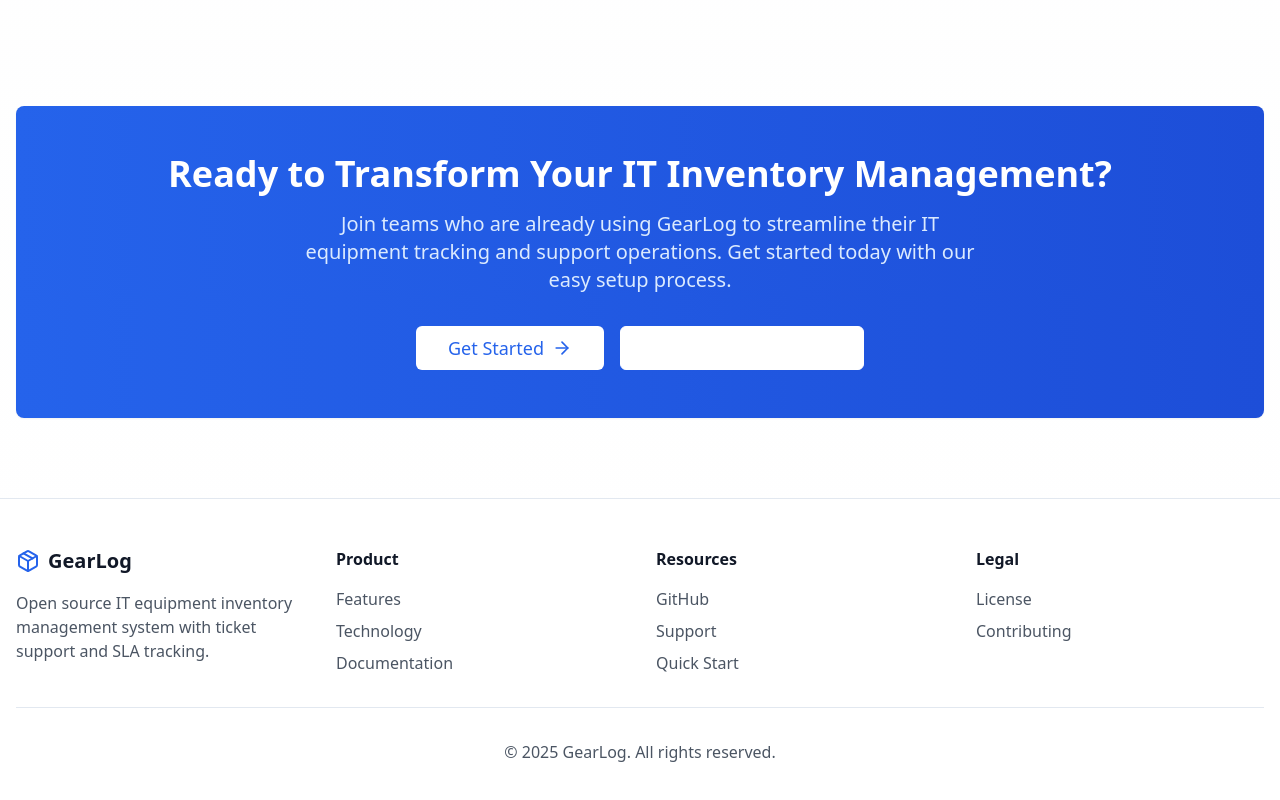
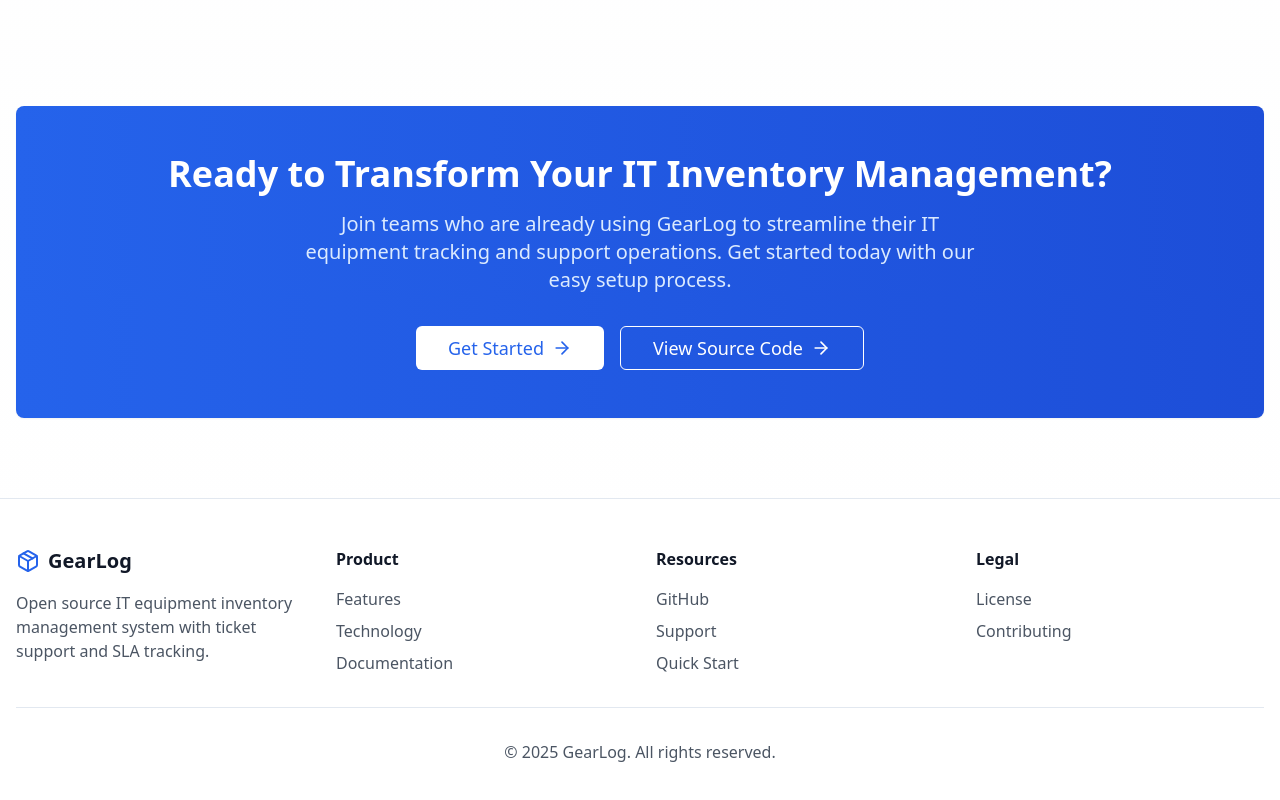
Before and after one commit to ricardoguimaraes2021/GearLog, a React (Vite) app in the folder frontend/: page /landing in a window 1280 px wide. Shown: the part 4279-5079 px from the top of the page. Built offline with nearby package versions, Linux system fonts and the light colour scheme; no server answers.

Commit message:
Fix: Make 'View Source Code' button text always visible
- Add !important classes to force white text on outline button
- Ensure transparent background on blue gradient section
- Fix text visibility issue when button is not hovered
- Button text is now always readable on blue background

```diff
--- a/frontend/src/pages/Landing/Landing.tsx
+++ b/frontend/src/pages/Landing/Landing.tsx
@@ -345,7 +345,7 @@ export default function Landing() {
                 <Button
                   size="lg"
                   variant="outline"
-                  className="text-lg px-8 border-white text-white hover:bg-white/10"
+                  className="text-lg px-8 border-white !text-white hover:bg-white/10 !bg-transparent hover:!text-white"
                 >
                   View Source Code
                   <ArrowRight className="ml-2 h-5 w-5" />
```
